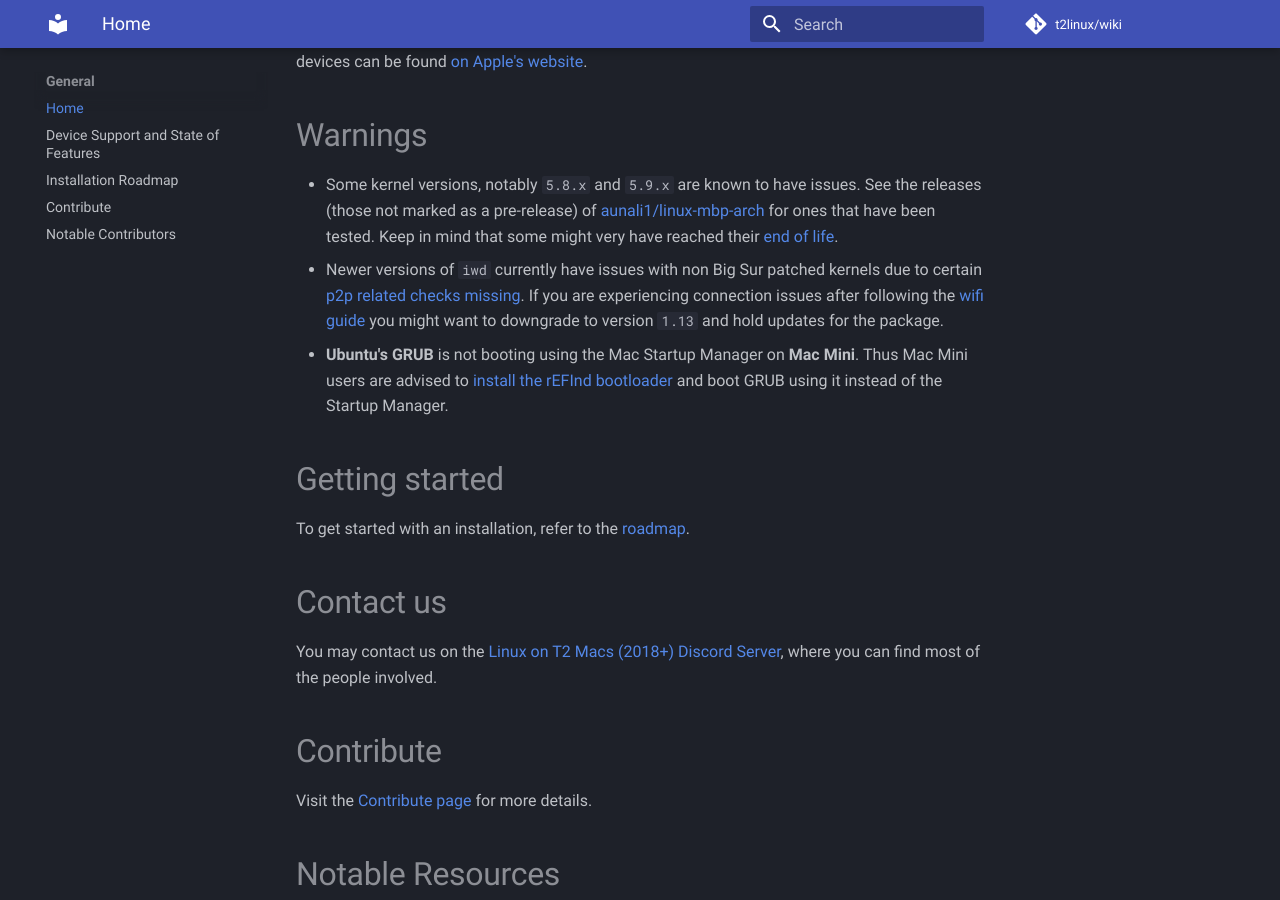
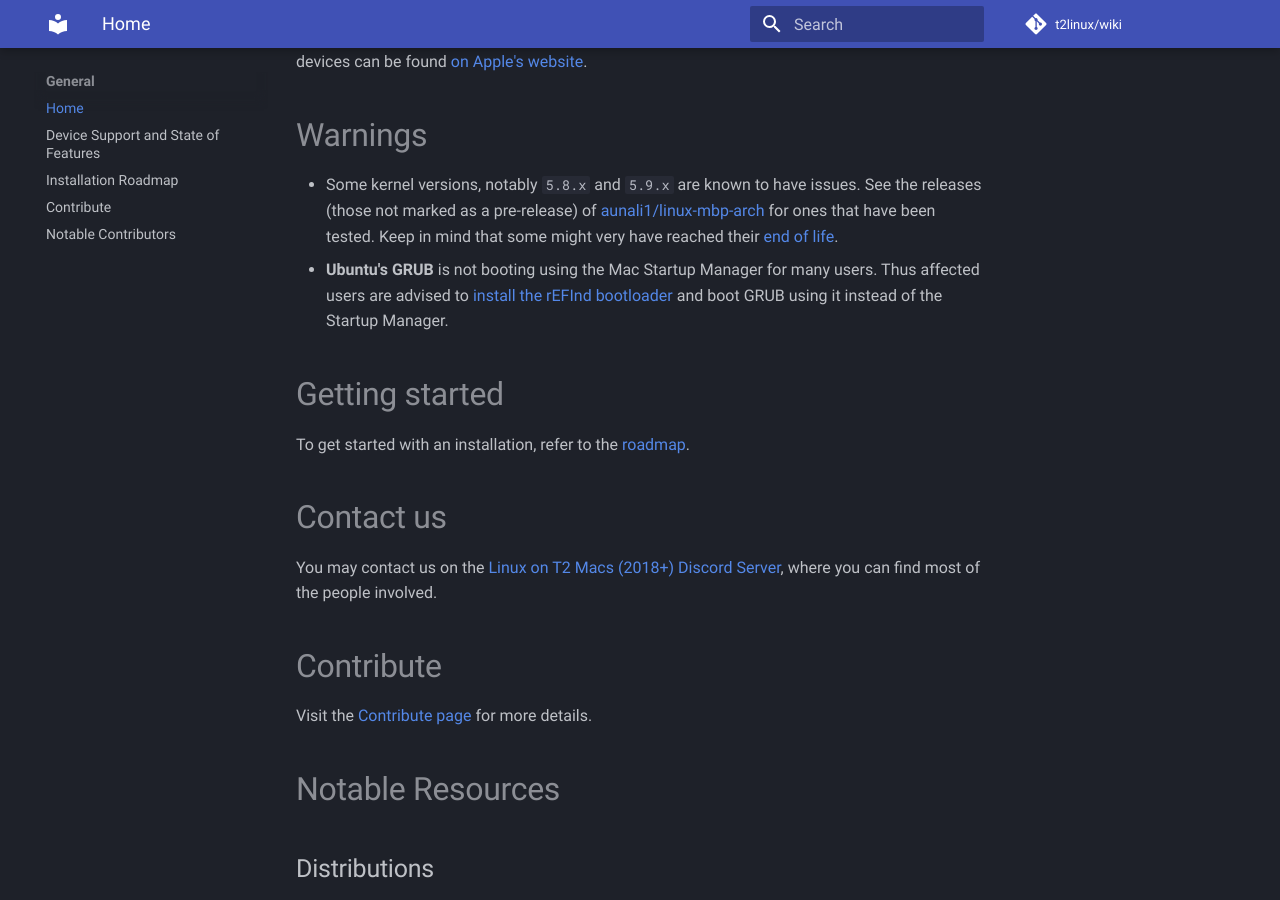
Before and after one commit to t2linux/wiki, an MkDocs documentation site: the page built from docs/index.md, in a window 1280 px wide and 900 px high, scrolled down 308 px. Built offline with MkDocs 1.6.1 and Material for MkDocs 9.7.7, drawn with Linux system fonts in a browser that asks for light colours; comment, search, counter and statistics services are not loaded.

Commit message:
Update index.md

```diff
--- a/docs/index.md
+++ b/docs/index.md
@@ -8,8 +8,7 @@ A list of those devices can be found [on Apple's website](https://support.apple.
 # Warnings
 
 - Some kernel versions, notably `5.8.x` and `5.9.x` are known to have issues. See the releases (those not marked as a pre-release) of [aunali1/linux-mbp-arch](https://github.com/aunali1/linux-mbp-arch/releases) for ones that have been tested. Keep in mind that some might very have reached their [end of life](https://en.wikipedia.org/wiki/Linux_kernel_version_history#Releases_5.x.y).
-- Newer versions of `iwd` currently have issues with non Big Sur patched kernels due to certain [p2p related checks missing](https://github.com/aunali1/linux-mbp-arch/blob/master/9001-brcmfmac-p2p-Ensure-virtual-interface-is-initialized.patch). If you are experiencing connection issues after following the [wifi guide](https://wiki.t2linux.org/guides/wifi/) you might want to downgrade to version `1.13` and hold updates for the package.
-- **Ubuntu's GRUB** is not booting using the Mac Startup Manager on **Mac Mini**. Thus Mac Mini users are advised to [install the rEFInd bootloader](https://wiki.t2linux.org/guides/refind/) and boot GRUB using it instead of the Startup Manager.
+- **Ubuntu's GRUB** is not booting using the Mac Startup Manager for many users. Thus affected users are advised to [install the rEFInd bootloader](https://wiki.t2linux.org/guides/refind/) and boot GRUB using it instead of the Startup Manager.
 
 # Getting started
 
```
